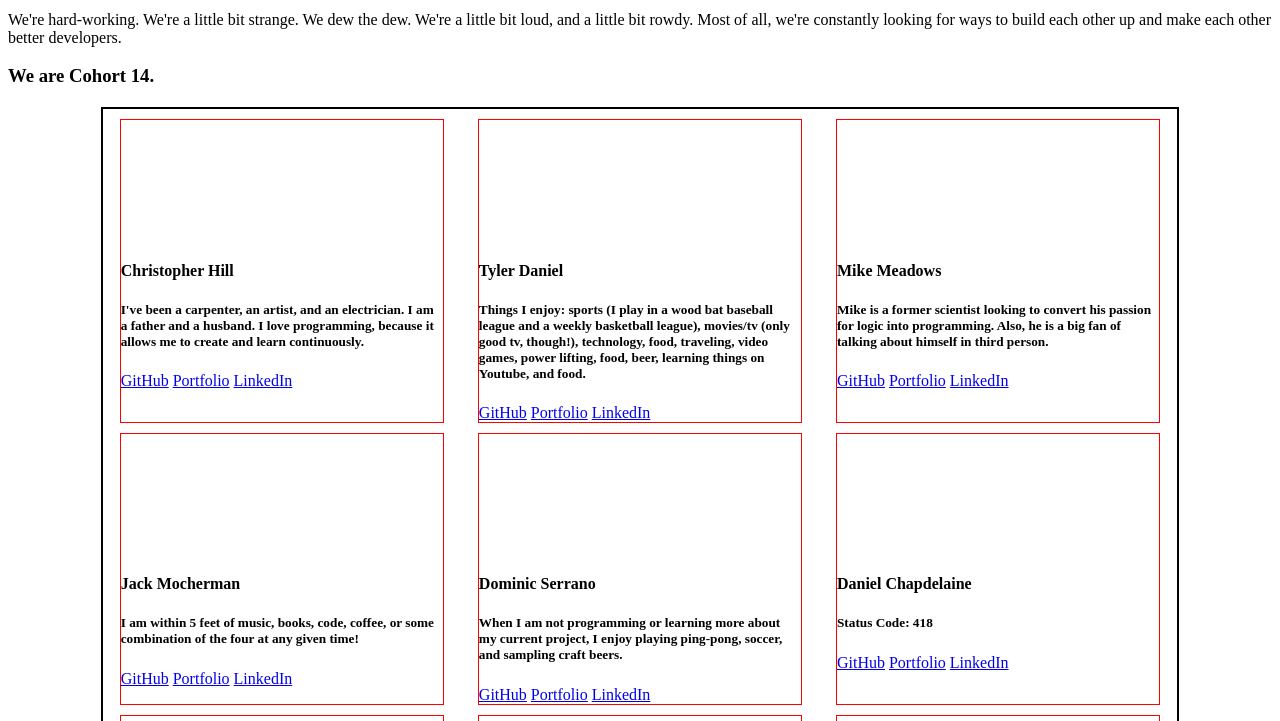
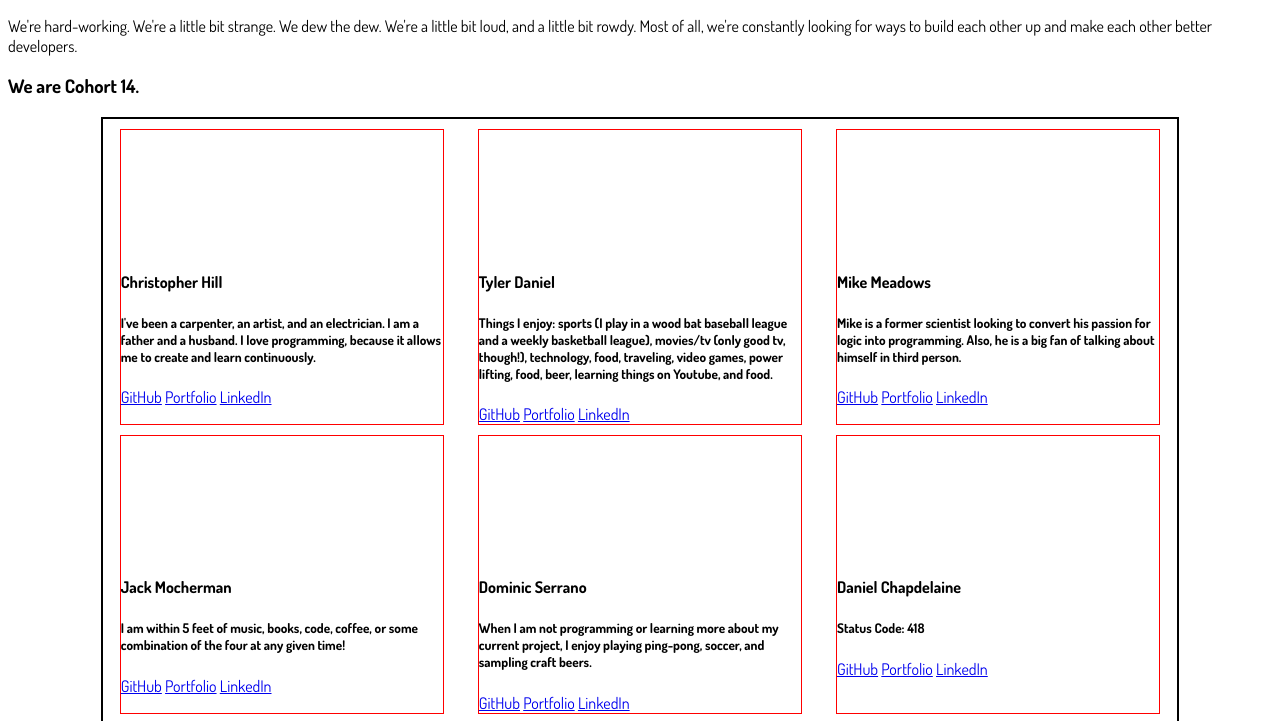
Before and after one commit to nss-day-cohort-14/nss-day-cohort-14.github.io, a website: page index.html in a window 1280 px wide. Shown: the part 110-831 px from the top of the page. Drawn offline with nearby package versions, Linux system fonts and the light colour scheme.

Commit message:
Added font and hover effect

```diff
--- a/index.html
+++ b/index.html
@@ -2,6 +2,9 @@
 <html>
   <head>
     <title>NSS Day Cohort 14</title>
+    <script src="https://use.typekit.net/jnn7tby.js"></script>
+    <script>try{Typekit.load({ async: true });}catch(e){}</script>
+    <link href="https://fonts.googleapis.com/css?family=Dosis:200,300,400,500,700" rel="stylesheet">
     <link rel="stylesheet" href="style/style.css">
   </head>
   <body>
--- a/script.js
+++ b/script.js
@@ -26,6 +26,11 @@ const populateGrid = (arr) => {
     </div>
     `
     $('.gridWrap').append(cohortCard)
+
+    $( "div.cohortCard" ).hover(function(e) {
+      console.log("cohort card mousedover");
+      console.log(e.currentTarget);
+    });
   }
 }
 
--- a/style/style.scss
+++ b/style/style.scss
@@ -4,6 +4,10 @@ $red: #f04442;
 $white: #ffeaaa;
 $yellow: #f4c435;
 $green: #97be47;
+
+* {
+  font-family: "brandon-grotesque", 'Dosis', sans-serif;
+}
 
 
 /*----grid-------*/
@@ -15,7 +19,7 @@ $green: #97be47;
   min-height: 200px;
   border: 2px solid black;
   margin: 20px auto;
-  background-color:
+  // background-color:
 
   .cohortCard {
     width: 30%;
```
Also changed, not shown: style/style.css, 1 other file.
